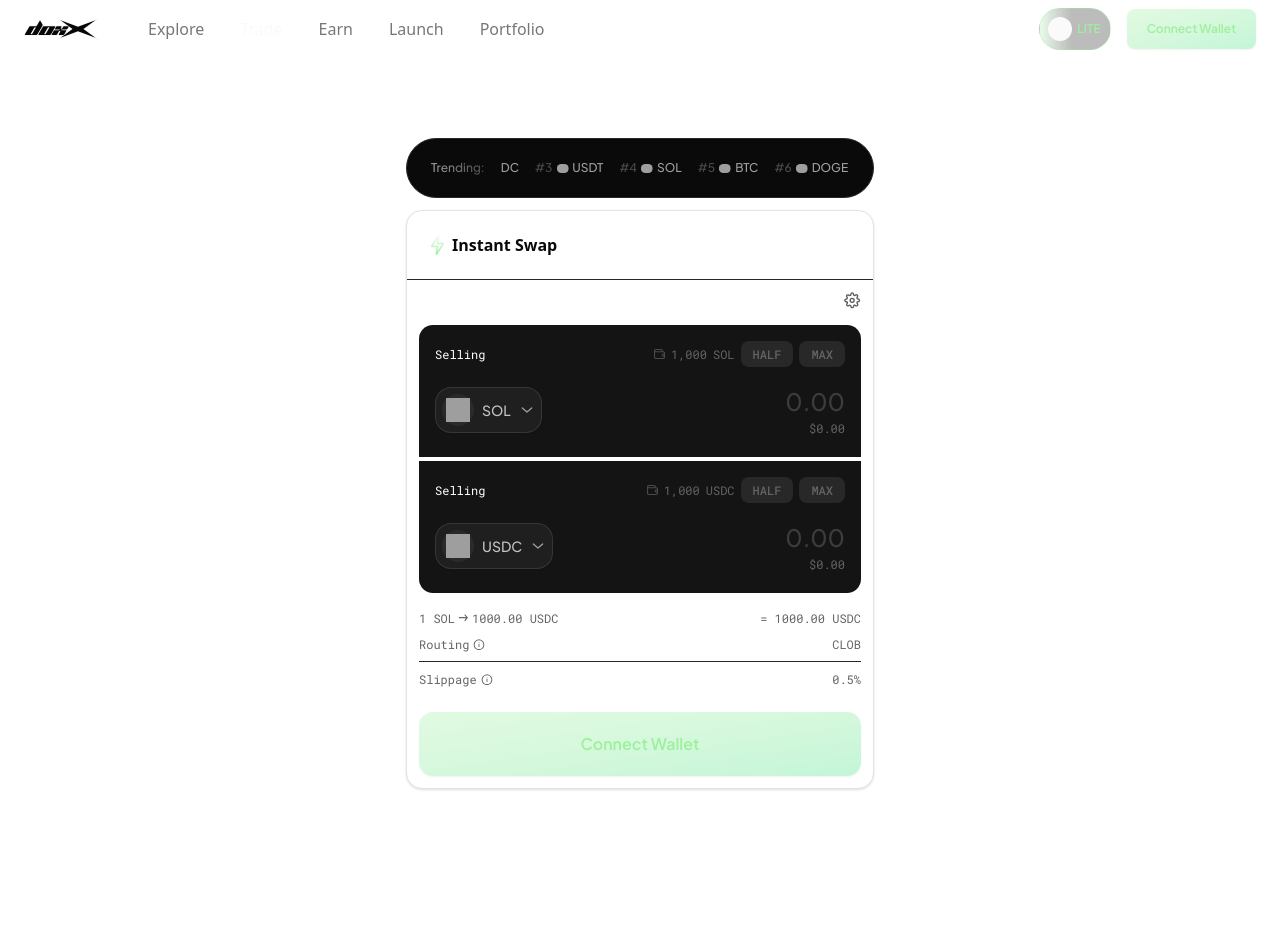
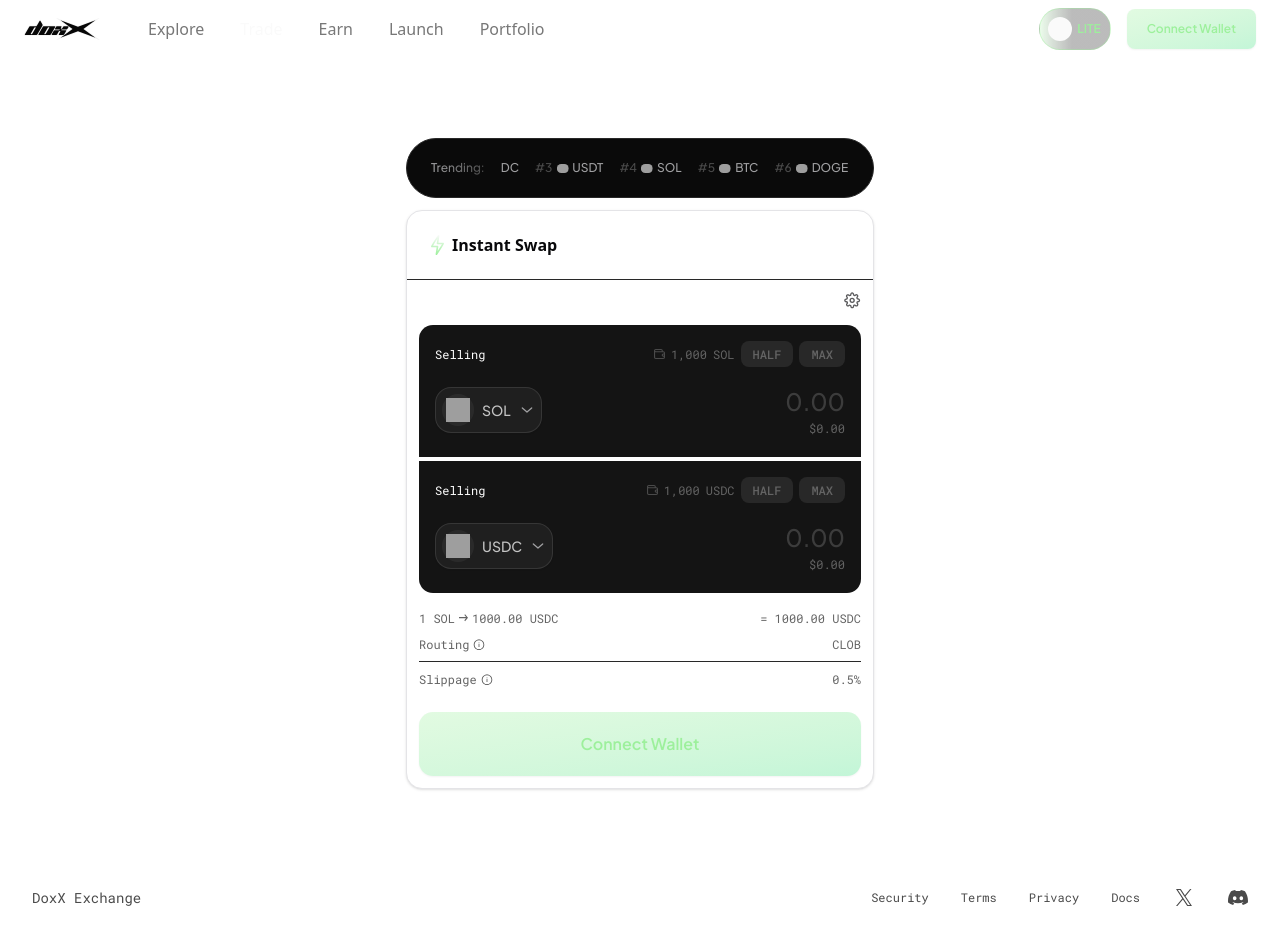
Before and after one commit to doxx-org/doxx-app, a Next.js app: page / in a window 1280 px wide. Before the commit the page ends 869 px from the top, so only its background shows below. Built offline with nearby package versions, Linux system fonts and the light colour scheme; grey boxes are pictures that could not be loaded.

Commit message:
Import Footer component and integrate it into the layout for improved structure. Update layout to include the Footer in the main application structure.

```diff
--- a/app/layout.tsx
+++ b/app/layout.tsx
@@ -1,6 +1,6 @@
 import type { Metadata } from "next";
 import { Plus_Jakarta_Sans, Roboto_Mono } from "next/font/google";
-import { Navbar } from "@/components/layout";
+import { Navbar, Footer } from "@/components/layout";
 import { ThemeProvider } from "@/components/theme-provider";
 import "./globals.css";
 
@@ -30,7 +30,7 @@
         <ThemeProvider attribute='class' defaultTheme='system' enableSystem>
           <Navbar />
           <main className='min-h-screen flex flex-col'>{children}</main>
-          {/* <Footer /> */}
+          <Footer />
         </ThemeProvider>
       </body>
     </html>
```
